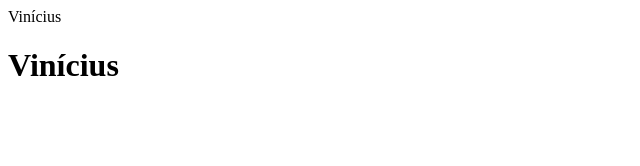
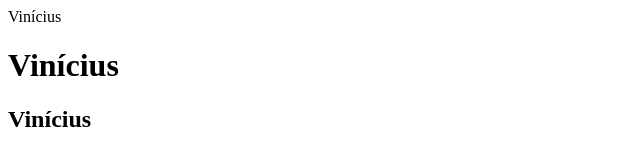
Before and after one commit to ViniAltF4/curso-3-TRI-1B-2024, a plain HTML site: page index.html in a window 1280 px wide. Shown: the whole page, without its empty margins (0-640 px from the left). Drawn offline with Linux system fonts and the light colour scheme.

Commit message:
18/11/2024

```diff
--- a/index.html
+++ b/index.html
@@ -10,7 +10,7 @@
 Vinícius
 
 <h1>Vinícius</h1>
-
+<h2>Vinícius</h2>
 
 
 
```
